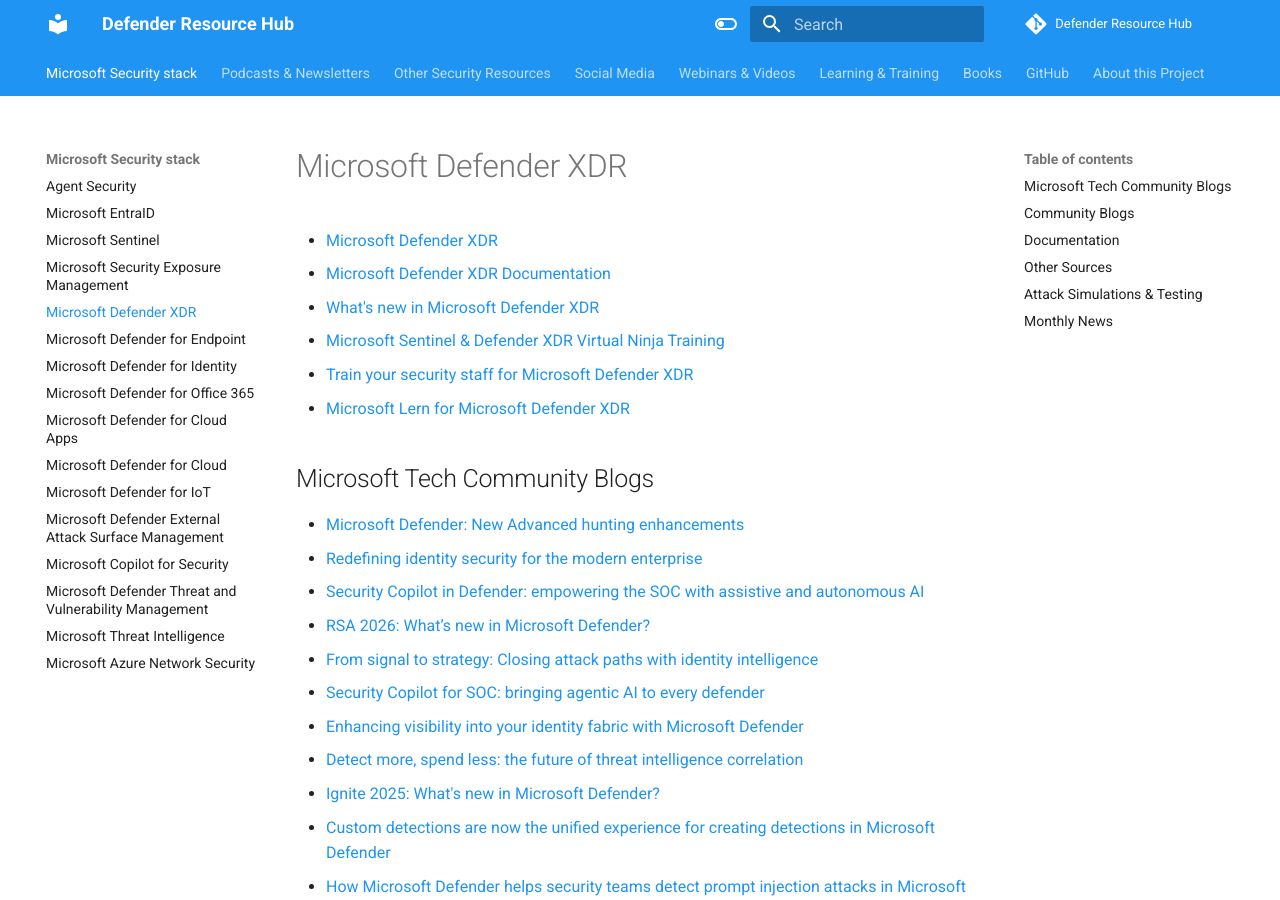
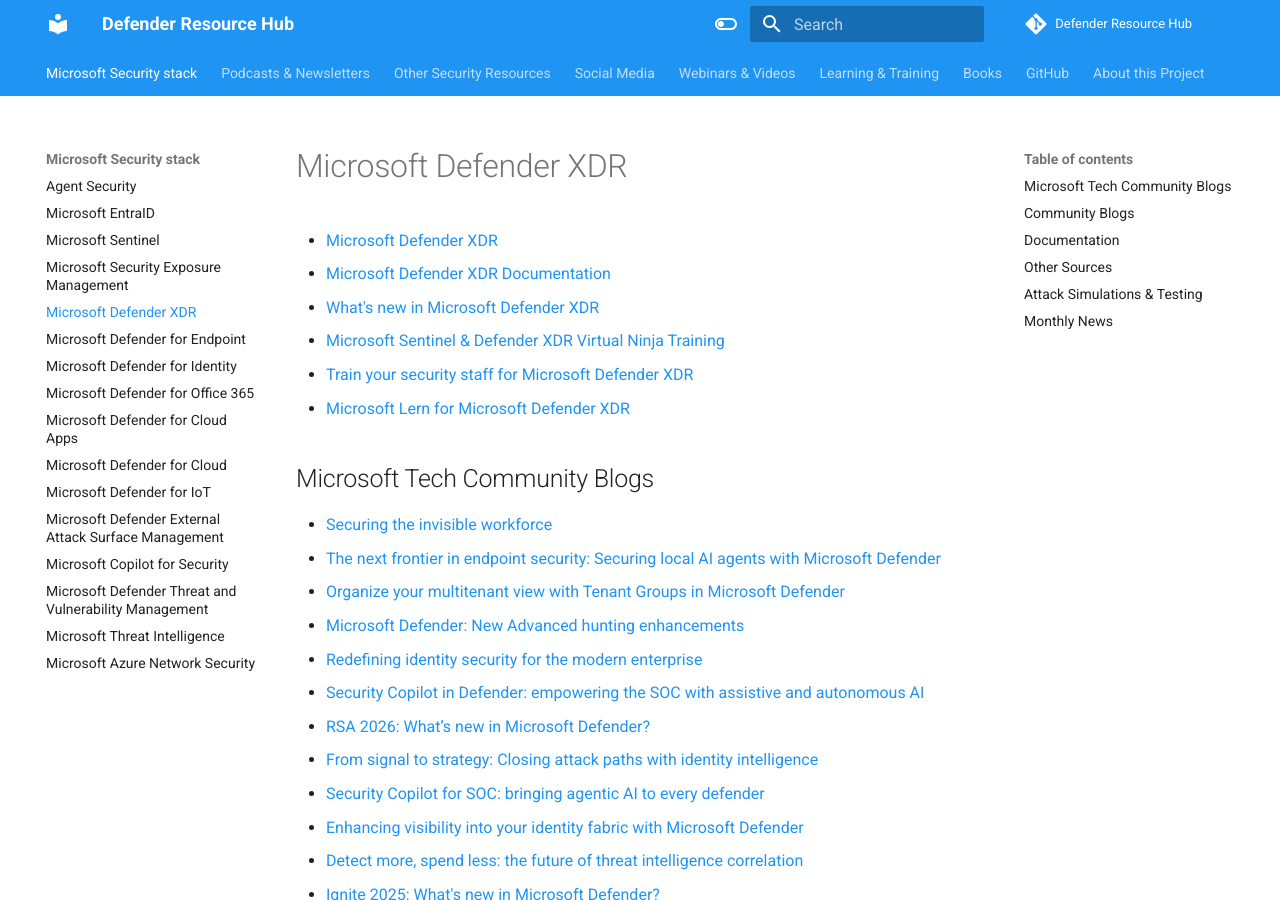
Before and after one commit to alexverboon/DefenderResourceHub, an MkDocs documentation site: the page built from docs/mdxdr.md, in a window 1280 px wide and 900 px high. Built offline with MkDocs 1.6.1 and Material for MkDocs 9.7.7, drawn with Linux system fonts in a browser that asks for light colours; comment, search, counter and statistics services are not loaded.

Commit message:
Update June 2026

```diff
--- a/docs/mdxdr.md
+++ b/docs/mdxdr.md
@@ -9,6 +9,9 @@
 
 ## Microsoft Tech Community Blogs
 
+- [Securing the invisible workforce](https://techcommunity.microsoft.com/blog/microsoftthreatprotectionblog/securing-the-invisible-workforce/4528611)
+- [The next frontier in endpoint security: Securing local AI agents with Microsoft Defender](https://techcommunity.microsoft.com/blog/microsoftthreatprotectionblog/the-next-frontier-in-endpoint-security-securing-local-ai-agents-with-microsoft-d/4524651)
+- [Organize your multitenant view with Tenant Groups in Microsoft Defender](https://techcommunity.microsoft.com/blog/microsoftthreatprotectionblog/organize-your-multitenant-view-with-tenant-groups-in-microsoft-defender/4522992)
 - [Microsoft Defender: New Advanced hunting enhancements](https://techcommunity.microsoft.com/blog/microsoftthreatprotectionblog/microsoft-defender-new-advanced-hunting-enhancements/4514654)
 - [Redefining identity security for the modern enterprise](https://techcommunity.microsoft.com/blog/microsoftthreatprotectionblog/redefining-identity-security-for-the-modern-enterprise/4503129)
 - [Security Copilot in Defender: empowering the SOC with assistive and autonomous AI](https://techcommunity.microsoft.com/blog/microsoftthreatprotectionblog/security-copilot-in-defender-empowering-the-soc-with-assistive-and-autonomous-ai/4503047)
```
Also changed, not shown: docs/securitycopilot.md (+1 -0 lines).
